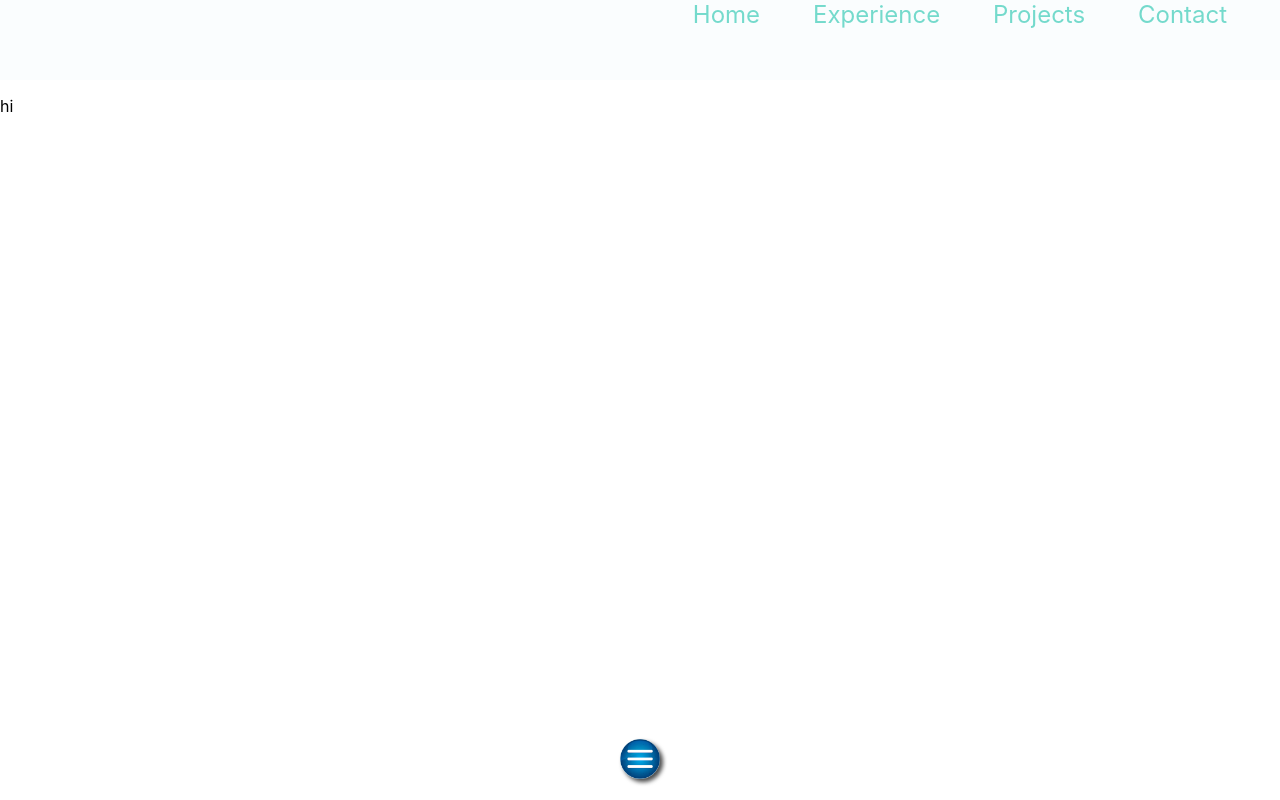
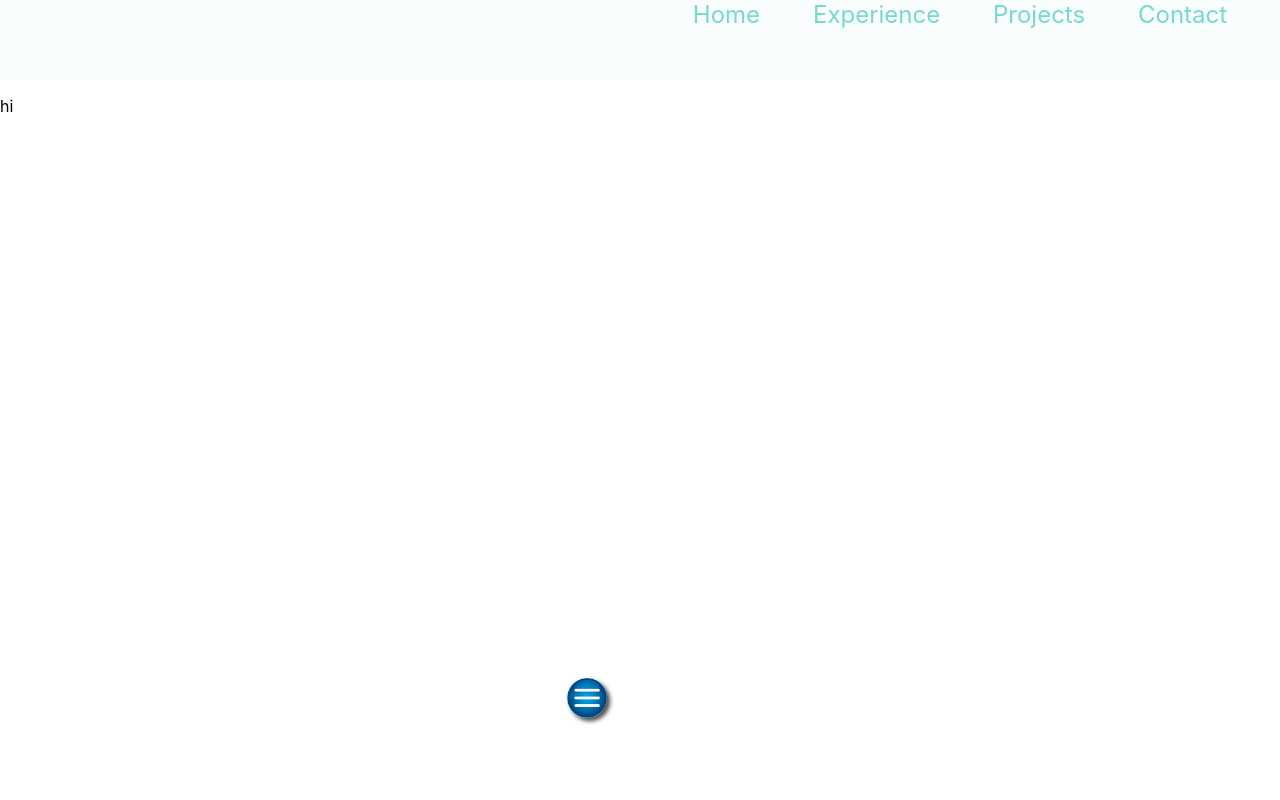
Before and after one commit to Anand-Krishnan-M-J/Personal-Portfolio-SPA, a Next.js app: page / in a window 1280 px wide. Built offline with nearby package versions, Linux system fonts and the light colour scheme.

Commit message:
igonre dif

```diff
--- a/components/layout/header/menu/menu.module.scss
+++ b/components/layout/header/menu/menu.module.scss
@@ -3,8 +3,10 @@ $x-offset:28px;
 $y-offset:20px;
 $animation-duration:0.4s;
 
+
+
 @mixin positionAndZ {
-    display: flex;
+    display: block;
     width: $menu-size;
     height: $menu-size;
     justify-content: center;
```
Also changed, not shown: 2 other files (tests, documents, lock files or other folders).
